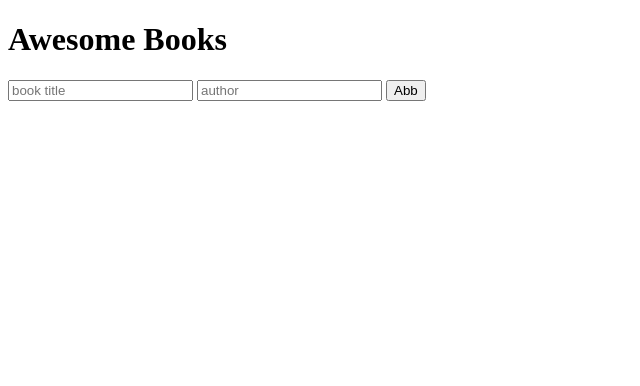
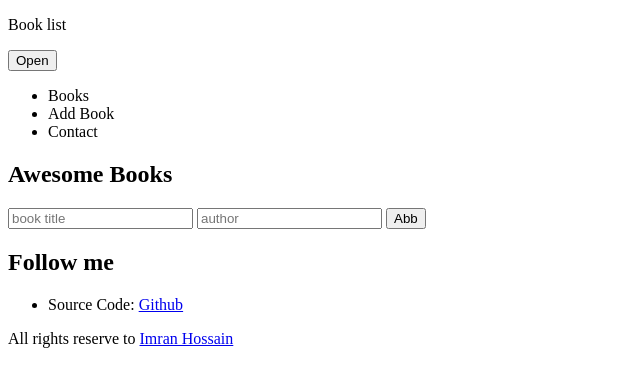
Before and after one commit to imranhossainemi/awesome_books, a website: page index.html in a window 1280 px wide. Shown: the whole page, without its empty margins (0-640 px from the left). Drawn offline with Linux system fonts and the light colour scheme.

Commit message:
Update index.html

```diff
--- a/index.html
+++ b/index.html
@@ -7,10 +7,33 @@
     <title>Awesome Books</title>
 </head>
 <body>
+    <header class="menu">
+        <section class="topNav">
+            <div class="logo">
+                <p class="logoname">Book list</p>
+                <button type="button" class="mobile-btn">
+                    Open
+                </button>
+            </div>
+        </section>
+        <section class="downNav">
+            <nav class="navbar">
+                <ul class="nav-menu">
+                    <li class="nav-item">Books</li>
+                    <li class="nav-item">Add Book</li>
+                    <li class="nav-item">Contact</li>
+                </ul>
+            </nav>
+        </section>
+    </header>
+    <main>
+        <section class="books">
             <h1>Awesome Books</h1>
             <div class="book-list">
 
             </div>
+        </section>
+        <section class="book-create">
             <div class="add-book">
                 <form class="form">
                     <input type="text" name="title" id="title" placeholder="book title">
@@ -18,6 +41,21 @@
                     <button type="submit" name="submit" class="btn-add">Abb</button>
                 </form>
             </div>
+        </section>
+        <section class="contact">
+            <div class="info">
+                <h2>Follow me</h2>
+                <ul class="links">
+                    <li class="link-item">Source Code: <a href="#">Github</a></li>
+                </ul>
+            </div>
+        </section>
+    </main>
+    <footer>
+        <div class="copyright">
+            <p>All rights reserve to <a href="#">Imran Hossain</a></p>
+        </div>
+    </footer>
     <script src="main.js"></script>
 </body>
 </html>
```
Lines whose indentation alone changed are shown as unchanged.
